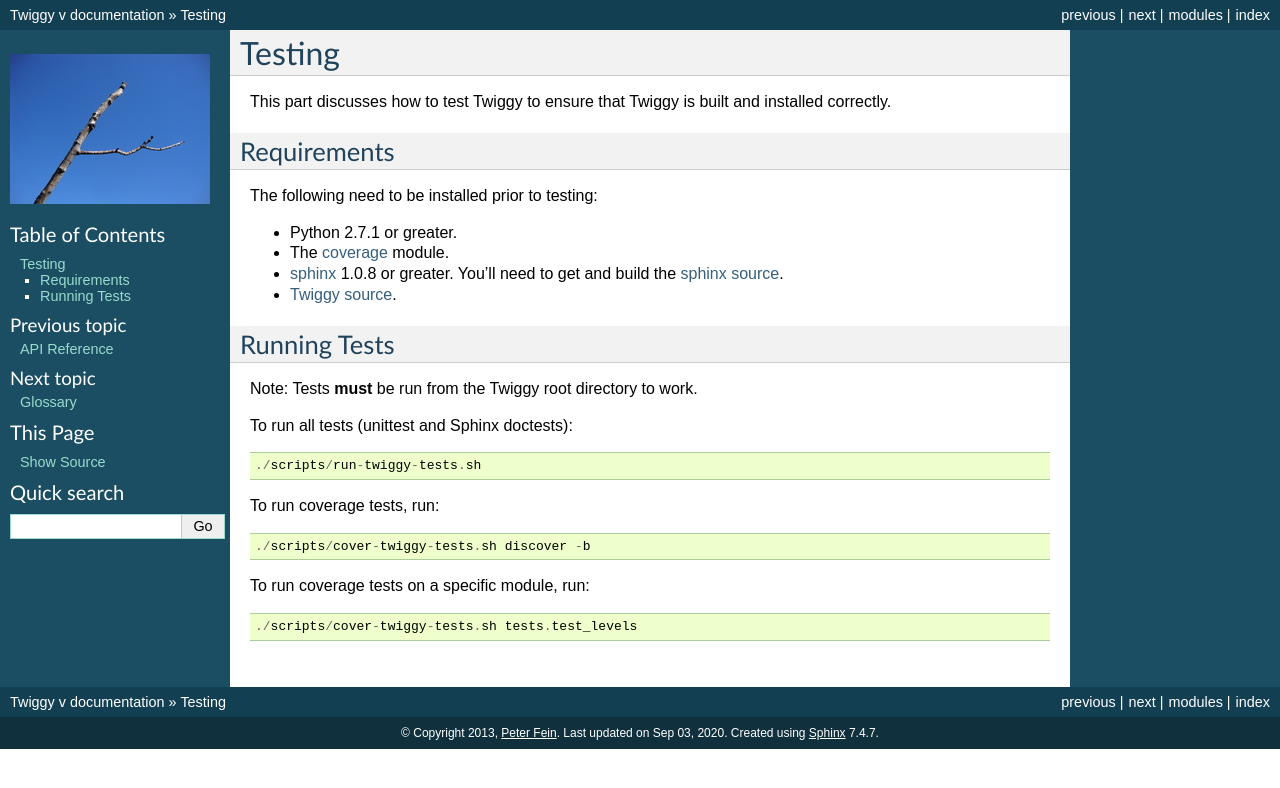
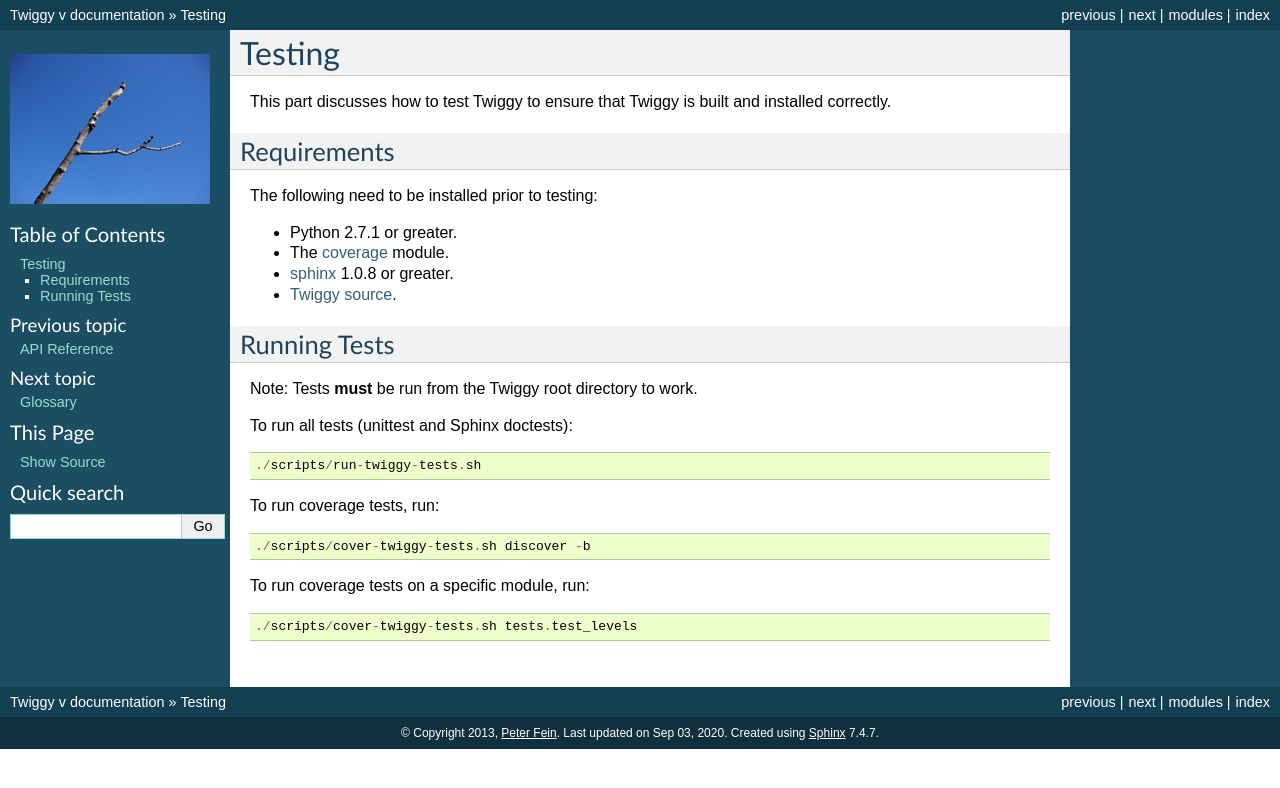
Before and after one commit to wearpants/twiggy, a Sphinx documentation site: the page built from doc/testing.rst, in a window 1280 px wide. Shown: the top 788 px of the page. Built offline with Sphinx 7.4.7, drawn with Linux system fonts in a browser that asks for light colours; the version number could not be read and is left out.

Commit message:
Update testing.rst

```diff
--- a/doc/testing.rst
+++ b/doc/testing.rst
@@ -15,7 +15,7 @@
 
 * The `coverage <https://pypi.python.org/pypi/coverage>`_ module.
 
-* `sphinx <http://www.sphinx-doc.org/en/stable/>`_ 1.0.8 or greater. You'll need to get and build the `sphinx source <https://bitbucket.org/birkenfeld/sphinx/>`_.
+* `sphinx <http://www.sphinx-doc.org/en/stable/>`_ 1.0.8 or greater.
 
 * `Twiggy source <https://github.com/wearpants/twiggy/>`_.
 
```
